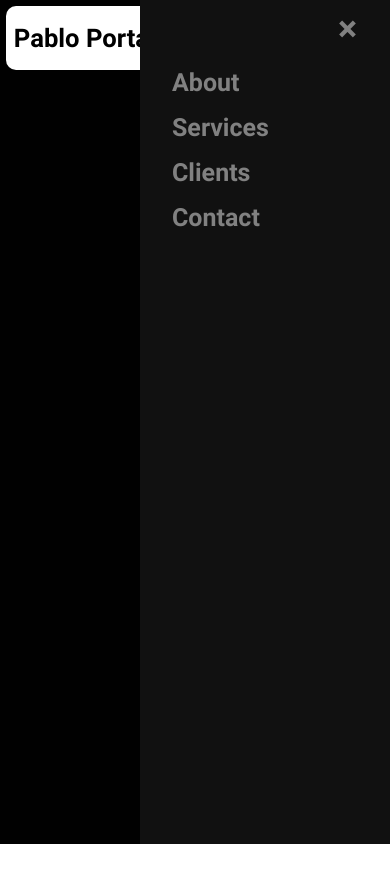
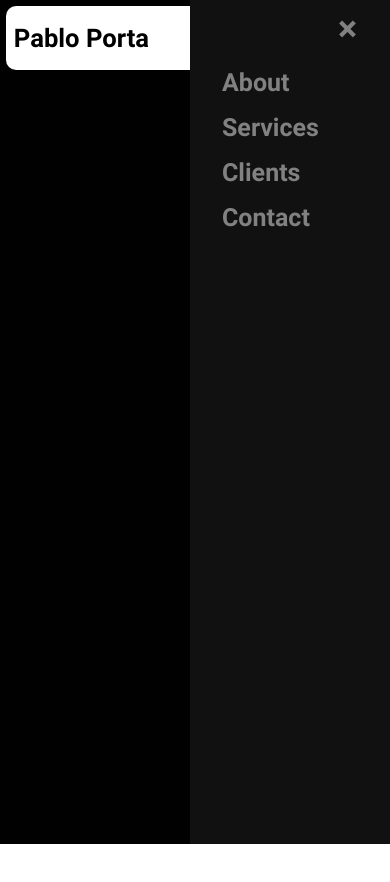
Before and after one commit to portaTuimil/Personal_Website, a website built with Vite: page index.html in a window 390 px wide. Both pictures are taken after a click on the element 361 px from the left and 38 px from the top of the page. Shown: the top 882 px of the page. Built offline with nearby package versions, Linux system fonts and the light colour scheme.

Commit message:
Refactor: lateral menu JS code improved.

```diff
--- a/src/index.js
+++ b/src/index.js
@@ -2,8 +2,9 @@ import './style.css'
 
 const nav = document.querySelector(".navbar");
 const lateralMenu = document.querySelector("#lateralMenu");
-let menuToggle;
-let menuState = 0;
+let openButton;
+let closeButton = document.querySelector(".closebtn");
+let menuState = false;
 let queryState = 1000;
 
 //Mobile Menu Interactions:
@@ -26,26 +27,18 @@ mediaQuery();
 window.addEventListener('resize', function() {mediaQuery()});
 
 function menuActivation(){
-    if (menuState == 0){
-        menuToggle = document.querySelector("#menuToggle");
-        menuToggle.addEventListener("click", ()=>{
-            lateralMenu.style.width = "250px";
-            menuState = 1;
+    if (!menuState){
+        openButton = document.querySelector("#menuToggle");
+        openButton.addEventListener("click", ()=>{
+            lateralMenu.style.width = "200px";
+            menuState = true;
             menuActivation();
         });
-        menuState = 1;
     } else{
-        menuToggle = document.querySelector("#menuToggle");
-        menuToggle.addEventListener("click", ()=>{
+        closeButton.addEventListener("click", ()=>{
             lateralMenu.style.width = "0";
-            menuState = 0;
+            menuState = false;
             menuActivation();
         });
-        menuState = 0;
     }
-};
-
-document.querySelector(".closebtn").addEventListener("click", ()=>{
-    menuActivation();
-    document.getElementById("lateralMenu").style.width = "0";
-})
+}
--- a/src/style.css
+++ b/src/style.css
@@ -107,10 +107,6 @@ li a{
     background: var(--primary-color);
     border-radius: 3px;
     z-index: 1;
-    transform-origin: 5px 0px;
-    transition: transform 0.5s cubic-bezier(0.77,0.2,0.05,1.0),
-                background 0.5s cubic-bezier(0.77,0.2,0.05,1.0),
-                opacity 0.55s ease;
 }
 
 #lateralMenu{
```
